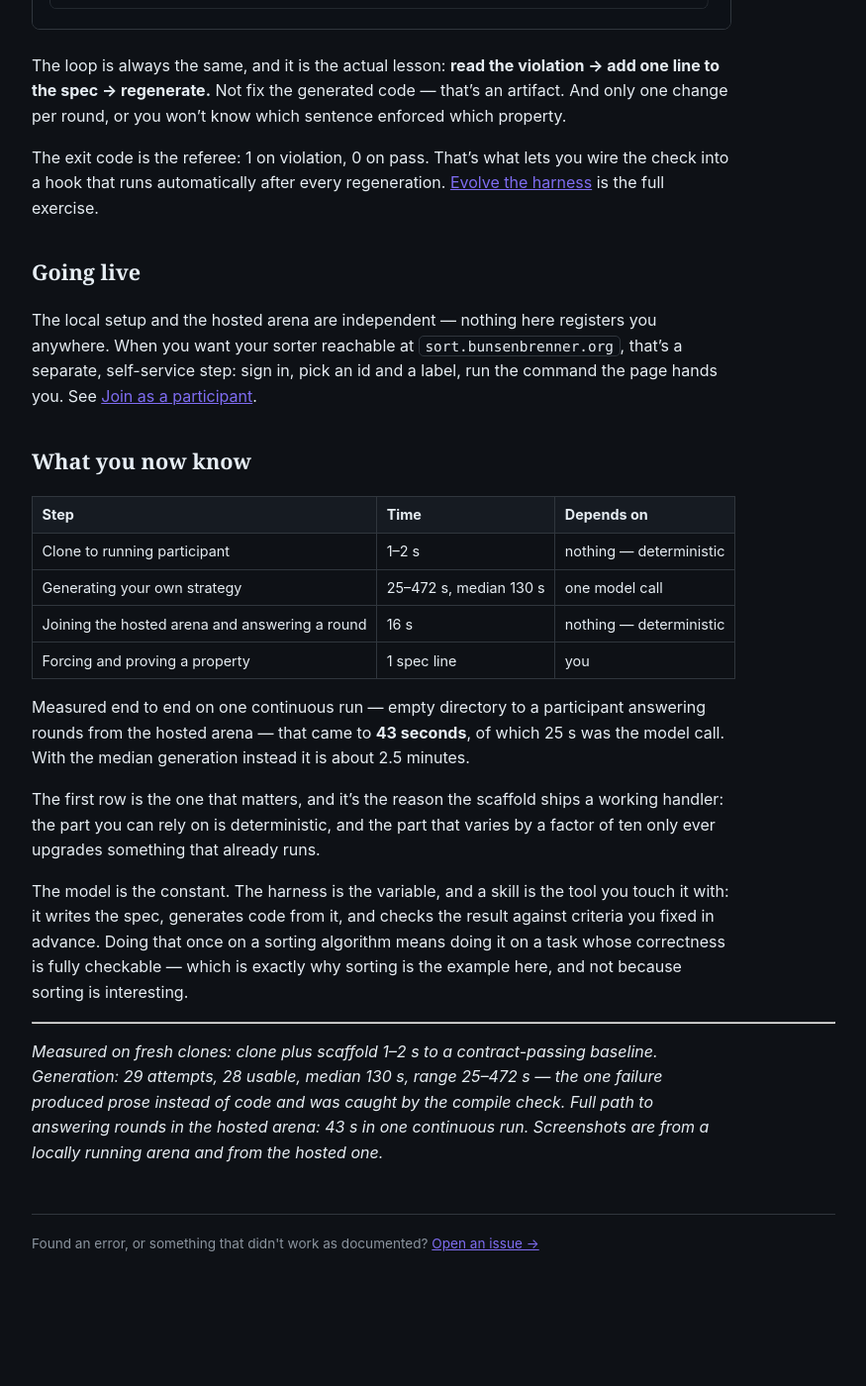
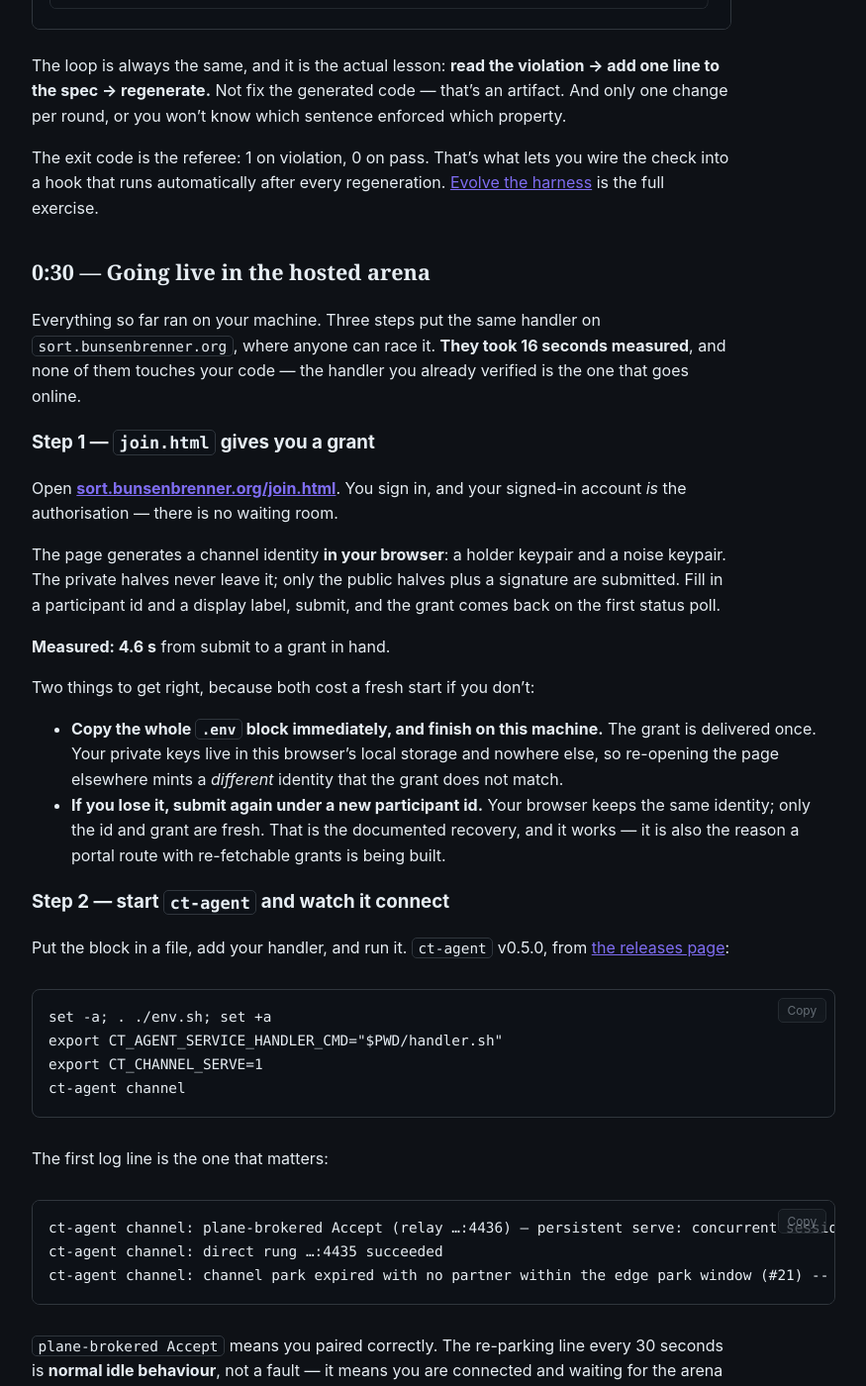
Before and after one commit to scimbe/CADS-DEMO-sort-docs, a Jekyll site: the page built from _tutorials/five-seconds.md, in a window 1280 px wide and 1400 px high, scrolled down 6596 px. Shown: the whole window at 99% size, without its empty margins (322-1197 px from the left). Built offline with Jekyll 4.4.1, drawn with Linux system fonts in a browser that asks for light colours; before the commit the page ends 7928 px from its top, so only the background shows below that; some of the changed text lies outside the part shown.

Commit message:
docs(five-seconds): document going online in the entry tutorial itself
The page ended the local path and then pointed at another page for the part the
goal is actually about. Now the three steps are here, in order, with what was
measured for each: join.html to a grant (4.6 s), ct-agent to a confirmed Accept
(2 s), and the first answered round from the arena page (5 s).

Each carries the thing that only shows up by doing it: the grant is delivered
once and the private keys live in one browser, so finish where you started;
'plane-brokered Accept' is the line that means you paired and the 30-second
re-parking is idle behaviour rather than a fault; and 83 ms per round against
50 ms locally is the network, with transportFaults counted separately from
faults.

````diff
--- a/_tutorials/five-seconds.md
+++ b/_tutorials/five-seconds.md
@@ -177,11 +177,79 @@ The exit code is the referee: 1 on violation, 0 on pass. That's what lets you wi
 hook that runs automatically after every regeneration.
 [Evolve the harness]({{ '/tutorials/evolve-to-bubble-sort/' | relative_url }}) is the full exercise.
 
-## Going live
+## 0:30 — Going live in the hosted arena
 
-The local setup and the hosted arena are independent — nothing here registers you anywhere. When you
-want your sorter reachable at `sort.bunsenbrenner.org`, that's a separate, self-service step: sign
-in, pick an id and a label, run the command the page hands you. See
+Everything so far ran on your machine. Three steps put the same handler on
+`sort.bunsenbrenner.org`, where anyone can race it. **They took 16 seconds measured**, and none of
+them touches your code — the handler you already verified is the one that goes online.
+
+### Step 1 — `join.html` gives you a grant
+
+Open **[sort.bunsenbrenner.org/join.html](https://sort.bunsenbrenner.org/join.html)**. You sign in,
+and your signed-in account *is* the authorisation — there is no waiting room.
+
+The page generates a channel identity **in your browser**: a holder keypair and a noise keypair.
+The private halves never leave it; only the public halves plus a signature are submitted. Fill in a
+participant id and a display label, submit, and the grant comes back on the first status poll.
+
+**Measured: 4.6 s** from submit to a grant in hand.
+
+Two things to get right, because both cost a fresh start if you don't:
+
+- **Copy the whole `.env` block immediately, and finish on this machine.** The grant is delivered
+  once. Your private keys live in this browser's local storage and nowhere else, so re-opening the
+  page elsewhere mints a *different* identity that the grant does not match.
+- **If you lose it, submit again under a new participant id.** Your browser keeps the same identity;
+  only the id and grant are fresh. That is the documented recovery, and it works — it is also the
+  reason a portal route with re-fetchable grants is being built.
+
+### Step 2 — start `ct-agent` and watch it connect
+
+Put the block in a file, add your handler, and run it. `ct-agent` v0.5.0, from
+[the releases page](https://github.com/scimbe/ct-agent/releases/latest):
+
+```bash
+set -a; . ./env.sh; set +a
+export CT_AGENT_SERVICE_HANDLER_CMD="$PWD/handler.sh"
+export CT_CHANNEL_SERVE=1
+ct-agent channel
+```
+
+The first log line is the one that matters:
+
+```
+ct-agent channel: plane-brokered Accept (relay …:4436) — persistent serve: concurrent sessions
+ct-agent channel: direct rung …:4435 succeeded
+ct-agent channel: channel park expired with no partner within the edge park window (#21) -- re-parking
+```
+
+`plane-brokered Accept` means you paired correctly. The re-parking line every 30 seconds is **normal
+idle behaviour**, not a fault — it means you are connected and waiting for the arena to call you.
+
+**Measured: 2 s** from start to `Accept`.
+
+### Step 3 — it is usable on the arena page
+
+Open **[sort.bunsenbrenner.org](https://sort.bunsenbrenner.org/)**. Your label is in the participant
+dropdown; pick it, choose an array length, and hit *Solo run*.
+
+![The hosted arena running a participant called 'intern sorter (adjacent)': finished correctly, comparisons 0, swaps 51, faults 0, rounds 52, and a move log ending in 'done — array is sorted']({{ '/assets/hosted-own-participant.png' | relative_url }})
+
+**Measured: 5 s** for the first answered round. A real run of this handler:
+
+```
+finishedCorrectly  True
+comparisons  0     swaps  74
+faults       0     transportFaults  0
+roundsUsed   75    wallClockMs  6353
+```
+
+`0 + 74 + 1 = 75` — the same round accounting as your local dry run, now over a real Agent-Fabric
+channel. **83 ms per round**, against roughly 50 ms locally; the difference is the network, not your
+handler. `transportFaults` is counted separately from `faults` and never scored against you.
+
+Leave `ct-agent` running for as long as you want to stay live. Full detail, including the portal
+route and what to do when something does not come up, is in
 [Join as a participant]({{ '/how-to/join-as-a-participant/' | relative_url }}).
 
 ## What you now know
````
